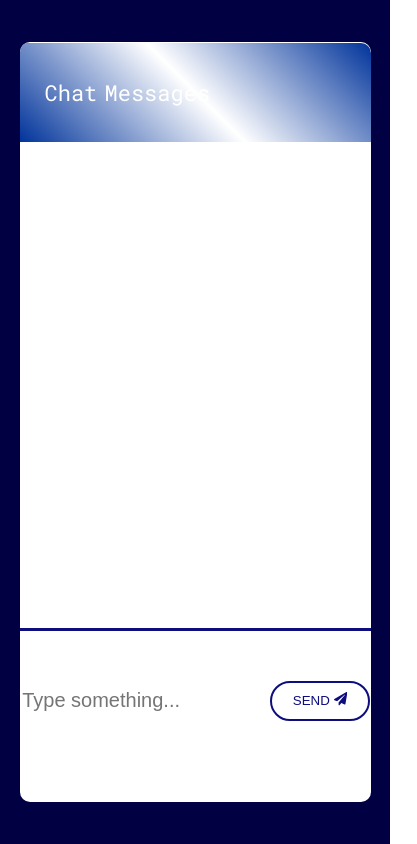
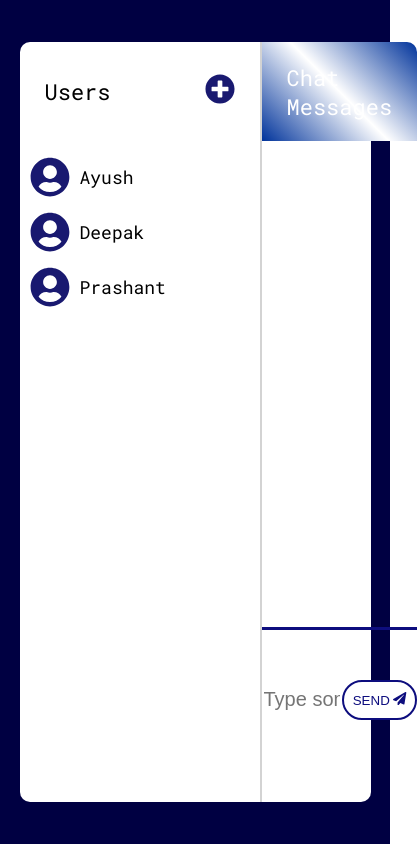
Before and after one commit to VishalChauhan562/Let-sChatNarayana, a React (Create React App) app in the folder my-app/: page / in a window 390 px wide. Shown: the whole page, 417 px wide, since content can reach past the window. Built offline with nearby package versions, Linux system fonts and the light colour scheme.

Commit message:
finalised version -1

```diff
--- a/my-app/src/components/AppStarter/appStart.module.css
+++ b/my-app/src/components/AppStarter/appStart.module.css
@@ -64,10 +64,3 @@
   .loginBox button:active{
     background-color: green;
   }
-
-  @media screen and  (max-width: 700px) {
-    .mainContainer{
-      display: block;
-      overflow: hidden;
-    }
-  }
--- a/my-app/src/components/AppStarter/index.jsx
+++ b/my-app/src/components/AppStarter/index.jsx
@@ -1,4 +1,3 @@
-import React, { useEffect, useState } from "react";
 import { useSelector } from "react-redux";
 import { ChatBox } from "../ChatBox";
 import { UserBox } from "../UserBox";
@@ -7,15 +6,9 @@ import styles from "./appStart.module.css";
 export const AppStarter = () => {
   const modelActive = useSelector((state) => state.userData.modelActive);
 
-  const [mediaDisplay,setMediaDisplay] = useState({user:{},chatBox:{}})
 
-  useEffect(() => {
-    if(window.innerWidth < "700px"){
-      setMediaDisplay({user:{display:"block"},chatBox:{display:"none"}})
-    }else{
-      setMediaDisplay({user:{},chatBox:{}})
-    }
-  }, [])
+
+
 
   return (
     <div className={styles.mainContainer}>
@@ -23,8 +16,8 @@ export const AppStarter = () => {
         <UserModelWindow />
       ) : (
         <>
-          <UserBox mediaDisplay={mediaDisplay} setMediaisplay={setMediaDisplay} />
-          <ChatBox mediaDisplay={mediaDisplay} setMediaDisplay={setMediaDisplay} />
+          <UserBox />
+          <ChatBox />
         </>
       )}
     </div>
--- a/my-app/src/components/ChatBox/chatbox.module.css
+++ b/my-app/src/components/ChatBox/chatbox.module.css
@@ -136,7 +136,7 @@
    .inputTitle span{
     display: none;
   }
-  .chatBoxContainer{
+  .inputTitle div{
     width: 100%;
   }
 
--- a/my-app/src/components/ChatBox/index.jsx
+++ b/my-app/src/components/ChatBox/index.jsx
@@ -5,11 +5,11 @@ import { ChatScreen } from "./ChatScreen";
 
 
 
-export const ChatBox = ({mediaDisplay,setMediaDispaly}) => {
+export const ChatBox = () => {
 
 
   return (
-    <div style={mediaDisplay.chatBox} className={styles.chatBoxContainer}>
+    <div className={styles.chatBoxContainer}>
       <div className={styles.chatBoxHeader}>
         <span >Chat Messages</span>
       </div>
--- a/my-app/src/components/UserBox/index.jsx
+++ b/my-app/src/components/UserBox/index.jsx
@@ -6,7 +6,7 @@ import {v4} from 'uuid'
 import { userActions } from '../../appState/userDataSlice';
 import { FaPlusCircle } from "react-icons/fa";
 
-export const UserBox= ({mediaDisplay,setMediaDispaly}) => {
+export const UserBox= () => {
 
   const dispatch = useDispatch()
   const {logedinUserContent} =  useSelector(state=>state.userData)
@@ -14,7 +14,7 @@ export const UserBox= ({mediaDisplay,setMediaDispaly}) => {
 
 
   return (
-    <div style={mediaDisplay.user}  className={styles.userBoxContainer}>
+    <div className={styles.userBoxContainer}>
       <div className={styles.userHead}><span>Users</span><span onClick={()=>{dispatch(userActions.setModelActive())}} ><FaPlusCircle style={{fontSize:"30px",color:"midnightBlue", cursor:"pointer"}} /></span>  </div>
       <div className={styles.userListContainer}>
       <ul>
--- a/my-app/src/components/UserBox/userbox.module.css
+++ b/my-app/src/components/UserBox/userbox.module.css
@@ -58,7 +58,5 @@
 
 
   @media screen and  (max-width: 700px) {
-    .userBoxContainer{
-      width: 100%;
-    }
+
   }
```
